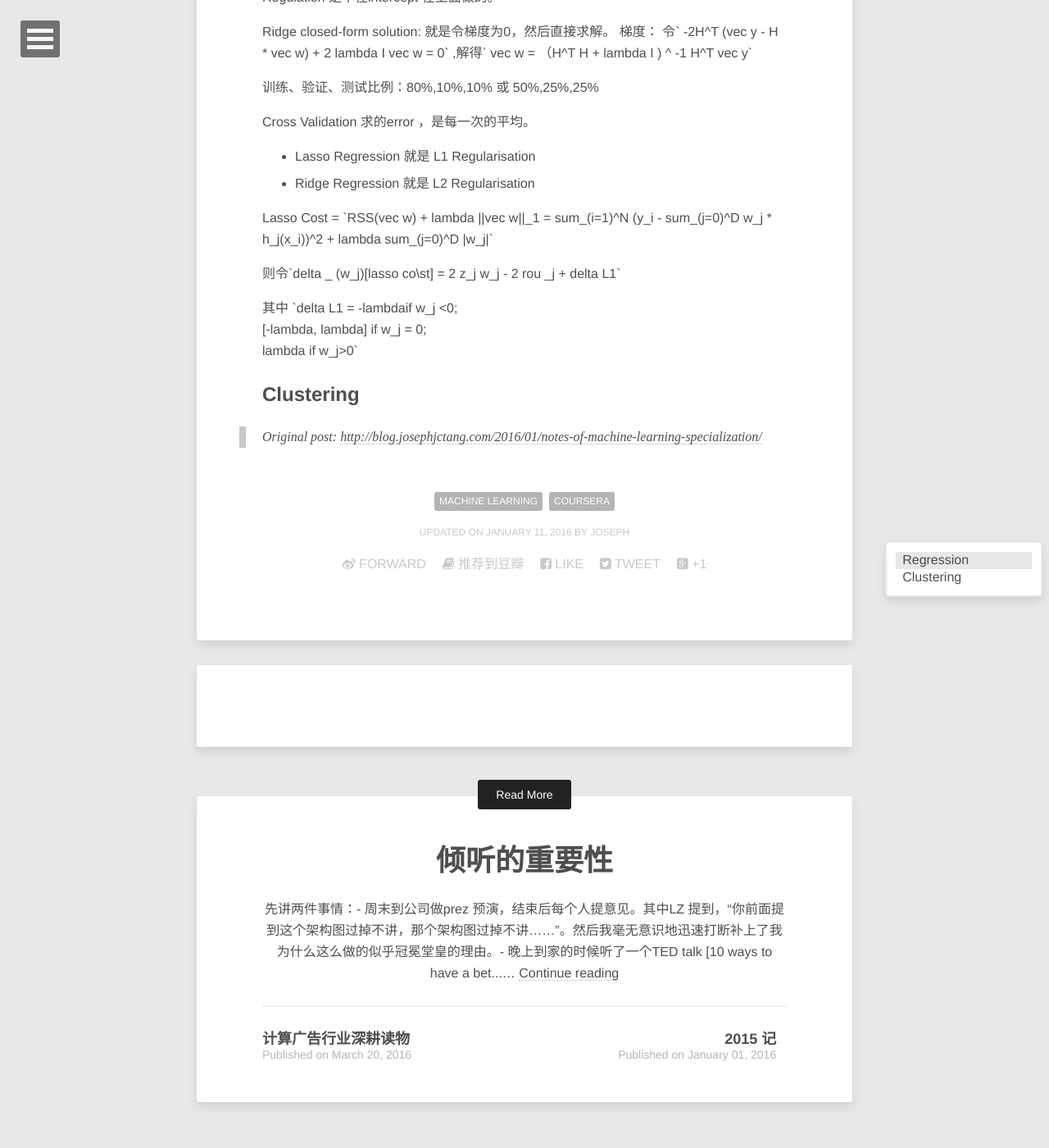
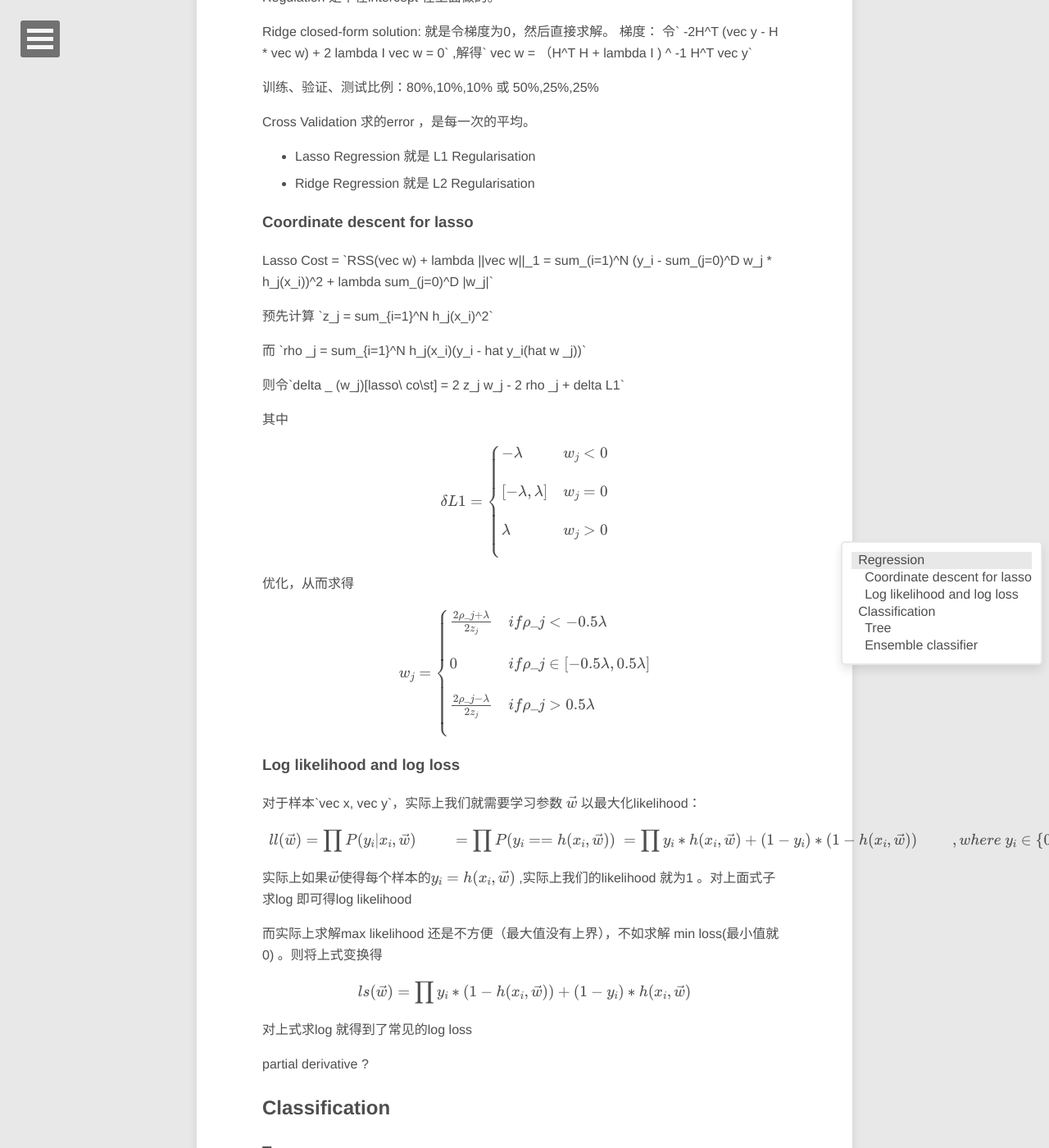
Before and after one commit to jinntrance/blog, a Jekyll site: the page built from CHINESE/_posts/2016-01-11-notes-of-machine-learning-specialization.md, in a window 1280 px wide and 1400 px high, scrolled down 418 px. Shown: the whole window at 82% size. Built offline with Jekyll 4.4.1, drawn with Linux system fonts in a browser that asks for light colours; formulas are drawn with MathJax 3; comment, search, counter and statistics services are not loaded; some of the changed text lies outside the part shown.

Commit message:
add notes in lesson 2

```diff
--- a/CHINESE/_posts/2016-01-11-notes-of-machine-learning-specialization.md
+++ b/CHINESE/_posts/2016-01-11-notes-of-machine-learning-specialization.md
@@ -23,20 +23,109 @@
 - Lasso Regression 就是 L1 Regularisation
 - Ridge Regression 就是 L2 Regularisation
 
+### Coordinate descent for lasso
+
 Lasso Cost = \`RSS(vec w) + lambda ||vec w||_1 =  sum\_(i=1)^N (y_i - sum\_(j=0)^D w_j * h_j(x_i))^2 + lambda sum\_(j=0)^D |w_j|\`
 
-则令\`delta _ (w_j)[lasso co\st] = 2 z_j w_j - 2 rou _j + delta L1\`
+预先计算 \`z_j = sum_{i=1}^N h_j(x_i)^2\`
 
-其中 \`delta L1 =
--lambdaif w_j <0; \
-[-lambda, lambda] if w_j = 0; \
-lambda if w_j>0\`
+而 \`rho \_j = sum\_{i=1}^N h_j(x_i)(y_i - hat y_i(hat w _j))\`
+
+则令\`delta _ (w_j)[lasso\ co\st] = 2 z_j w_j - 2 rho _j + delta L1\`
+
+其中
+
+$$
+\delta L1 =
+\begin{cases}
+-\lambda & w_j <0 \\\\
+[-\lambda, \lambda] & w_j = 0 \\\\
+\lambda & w_j>0 \\\\
+\end{cases}
+$$
+
+优化，从而求得
+
+$$
+w_j =
+\begin{cases}
+\frac{2\rho \_j + \lambda}{2 z_j} & if \rho \_j < -0.5 \lambda\\\\
+0 & if \rho \_j \in[-0.5 \lambda, 0.5 \lambda] \\\\
+\frac{2\rho \_j - \lambda}{2 z_j}  & if \rho \_j > 0.5 \lambda \\\\
+\end{cases}
+$$
+
+### Log likelihood and log loss
+
+对于样本\`vec x, vec y\`，实际上我们就需要学习参数 $\vec w$ 以最大化likelihood：
+
+\begin{aligned}
+ll(\vec w) &= \prod P(y_i | x_i, \vec w)  \\\
+&= \prod P(y_i == h(x_i, \vec w))  \\\
+&= \prod y_i * h(x_i, \vec w) + (1-y_i)*(1-h(x_i, \vec w)) \\\
+& , where \ y_i \in \\{0, 1\\} ; 0 \le h(x_i, \vec w) \le 1
+\end{aligned}
+
+实际上如果$\vec w$使得每个样本的$y_i = h(x_i, \vec w)$ ,实际上我们的likelihood 就为1 。对上面式子求log 即可得log likelihood
+
+而实际上求解max likelihood 还是不方便（最大值没有上界），不如求解 min loss(最小值就0) 。则将上式变换得
+
+$$
+ls(\vec w)= \prod y_i *(1-h(x_i, \vec w)) + (1-y_i) * h(x_i, \vec w)
+$$
+
+对上式求log 就得到了常见的log loss
+
+partial derivative ?
+
+## Classification
 
 
-## Clustering
+###  Tree
+Tree Early stopping 注意
+
+- 树深度多大；
+- 叶子的节点数量太小；
+- 每次split 带来的增益得有一个阀值；
+    > do not consider any split that does not cause a sufficient decrease in classification error
+
+如果有missing value，处理重点还是看覆盖度:
+
+1. 有missing value 就去掉该样本，别去太多
+2. 对于missing value 太多的特征，去掉。也别去太多特征。
+
+
+**pruning** 自底向上，保证去掉每个node 后整体cost 变小。
+
+### Ensemble classifier
+
+对于每个分类器$f_t(\vec x)$ 都对应一个权重 $\hat w_t$ ，从而求和得结果为正负例结果。
+\`hat y = sign (sum_(t=1)^T hat w_t f_t(x))\`
+
+**AdaBoost** 其实步骤就如后，然后按上式预估。
+
+- 初始化每个样本的权重 \`alpha _i = 1 / N\`
+- for t = 1 to T:
+    - learn $f_t(x)$ with data weights $\alpha _i$
+    - compute coefficients \`\hat w _t = 0.5 ln ((1-weightederro\r(f_t))/(weightederro\r(f_t)))\`
+    - recompute weights \`\alpha _i *= e^( (-1)^(P(f_t(x_i) -= y_i)) hat w_t) \`, where \`P(f_t(x_i) -= y_i) = 0 or 1\`
+    - 每一轮归一化保证\`sum alpha_i -= 1\`
+
+
+其实整个过程中，样本的权重变化就是这样的：
+
+- 模型经常预估错这个样本，则其权重渐渐变大
+- 模型经常预估对这个样本，则其权重渐渐变小
+
+
+分类指标：F1, AUC； 排序有precision at K, MAP
+
+SGD 过程中，权重一定要用过去T 份数据迭代的平均，而不是当轮当前这份数据迭代的结果。
+
+
 
 **Mathjax was not loaded successfully**{:.mathjax_alt}
 {% comment %}
-<script type='text/x-mathjax-config'> MathJax.Hub.Config({ asciimath2jax: { delimiters: [['`','`']] }, tex2jax: {inlineMath: [['$', '$']], displayMath: [['$$', '$$']], processEscapes: true}});  </script>
+<script type='text/x-mathjax-config'> MathJax.Hub.Config({ asciimath2jax: { delimiters: [['`','`']] }, tex2jax: {inlineMath: [['$', '$']], displayMath: [['$$', '$$']], processEscapes: false}});  </script>
 <script type='text/javascript' src='http://cdn.mathjax.org/mathjax/latest/MathJax.js?config=TeX-MML-AM_HTMLorMML' async='async'></script>
 {% endcomment %}
```
